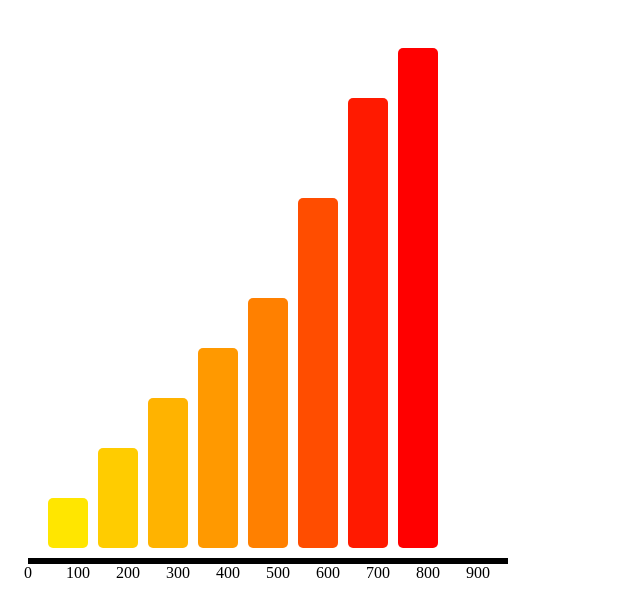
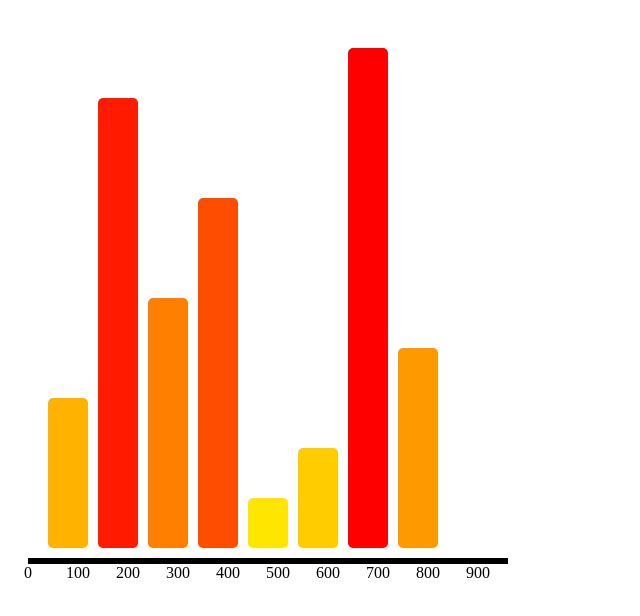
Before and after one commit to prrateekk/d3, a plain HTML site: page bar_rising.html in a window 1280 px wide. Shown: the whole page, without its empty margins (0-640 px from the left). Drawn offline with Linux system fonts and the light colour scheme.

Commit message:
SHUFFLE Data

```diff
--- a/bar_rising.html
+++ b/bar_rising.html
@@ -9,7 +9,7 @@
 <script>
 
 var data = [100,200,300,400,500,700,900,1000];
-
+d3.shuffle(data);
 var scale = d3.scale.linear()
 			.domain([0,1000])
 			.range([0,500]);
```
